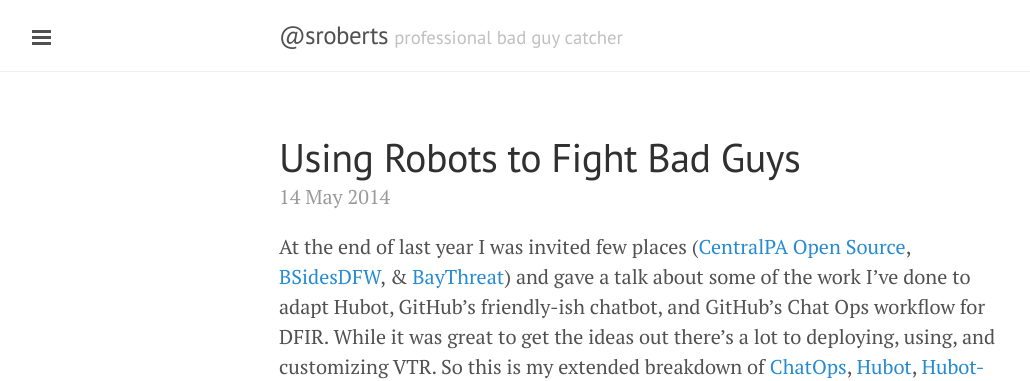
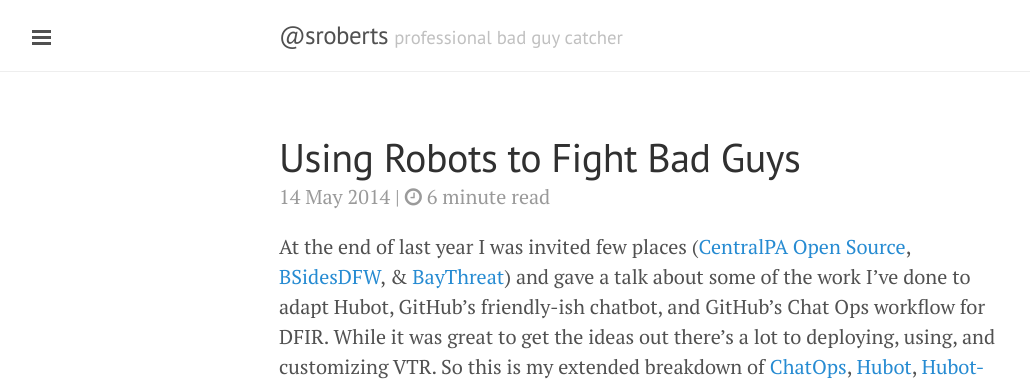
Before and after one commit to sroberts/sroberts.github.io, a Jekyll site: the page built from index.html, in a window 1280 px wide and 900 px high. Shown: the top 381 px of the window, without its empty margins (1-1031 px from the left). Built offline with Jekyll 4.4.1, drawn with Linux system fonts in a browser that asks for light colours; nearby versions of some CDN libraries; Markdown is read by kramdown in place of the engine named in the settings; the list of posts is cut into pages by our own code; some of the changed text lies outside the part shown.

Commit message:
Added working estimated page code
From http://sachaschmid.ch/articles/jekyll-word-counts/

```diff
--- a/index.html
+++ b/index.html
@@ -12,7 +12,14 @@
       </a>
     </h1>
 
-    <span class="post-date">{{ post.date | date_to_string }}</span>
+    <span class="post-date">{{ post.date | date_to_string }} | <i class="fa fa-clock-o"></i>
+    {% capture words %}
+      {{ post.content | number_of_words | minus: 250 }}
+    {% endcapture %}
+    {% unless words contains "-" %}
+      {{ words | plus: 250 | divided_by: 180 | append: " minute read" }}
+    {% endunless %}
+    </span>
 
     {{ post.content }}
   </div>
```
Also changed, not shown: _layouts/post.html (+8 -1 lines).
